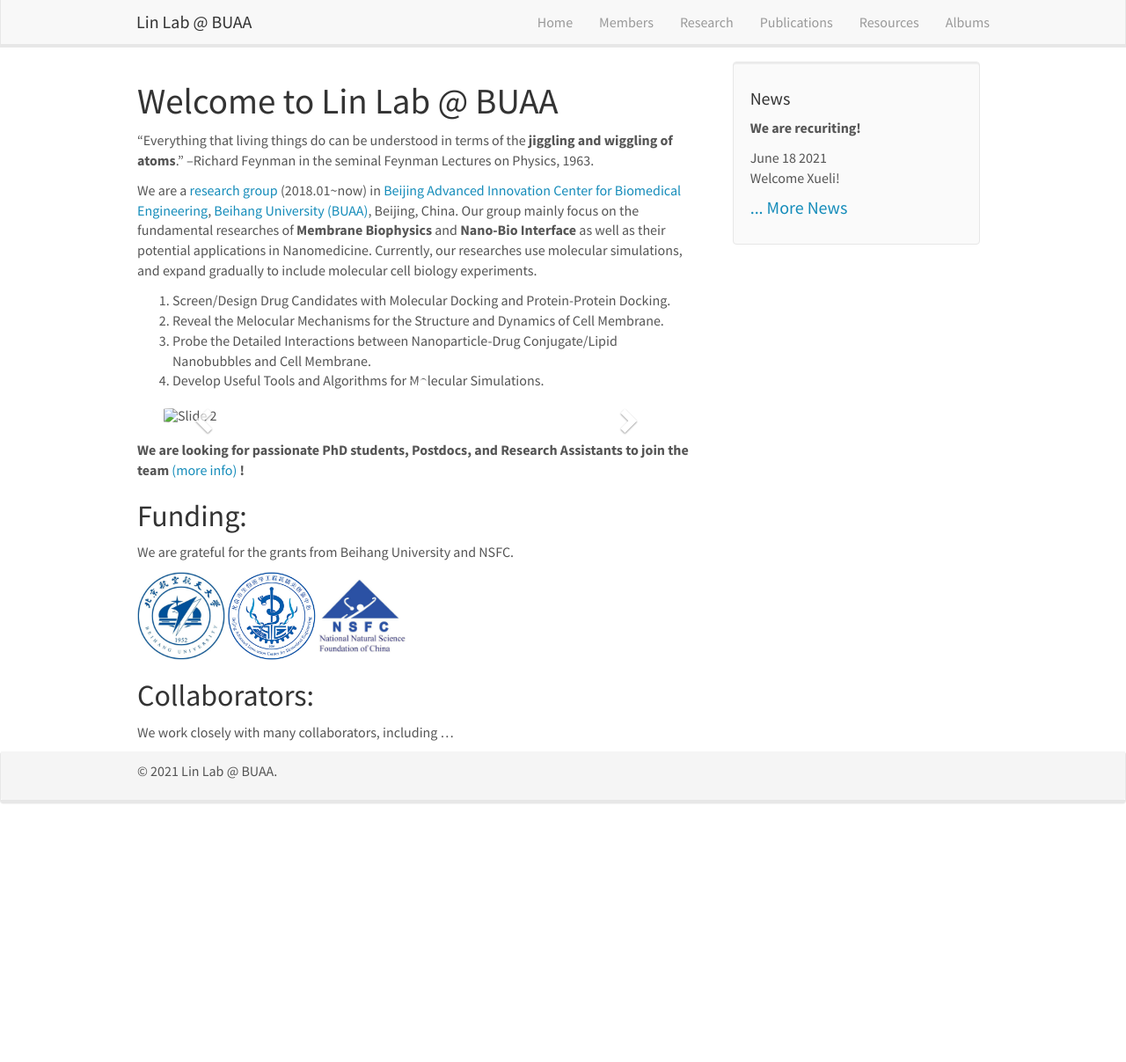
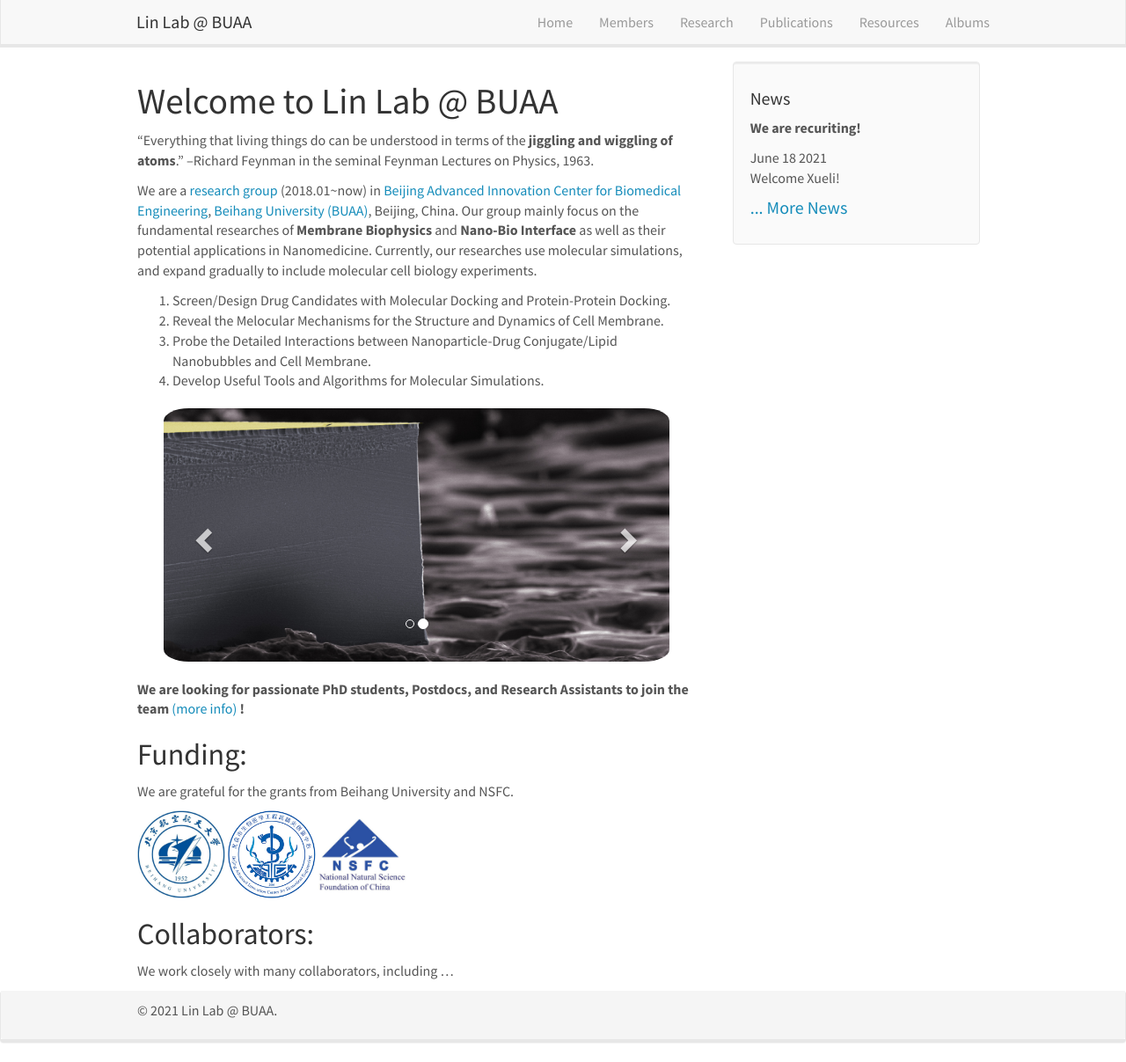
Before and after one commit to linxubo/linxubo.github.io, a Jekyll site: the page built from _pages/home.md, in a window 1280 px wide and 1207 px high. Shown: the whole window at 88% size. Built offline with Jekyll 4.4.1, drawn with Linux system fonts in a browser that asks for light colours; nearby versions of some CDN libraries.

Commit message:
Update home.md

```diff
--- a/_pages/home.md
+++ b/_pages/home.md
@@ -28,10 +28,10 @@
     <div class="carousel-inner" markdown="0">
 
         <div class="item active">
-            <img src="{{ site.url }}{{ site.baseurl }}/images/slider7001400/QPI_Rh.jpg" alt="Slide 1" />
+            <img src="{{ site.url }}{{ site.baseurl }}/images/Slides/QPI_Rh.jpg" alt="Slide 1" />
         </div>
         <div class="item">
-            <img src="{{ site.url }}{{ site.baseurl }}/images/slider7001400/SmartTipSide.jpg" alt="Slide 2" />
+            <img src="{{ site.url }}{{ site.baseurl }}/images/Slides/SmartTipSide.jpg" alt="Slide 2" />
         </div>
     </div>
   <a class="left carousel-control" href="#carousel" role="button" data-slide="prev">
```
